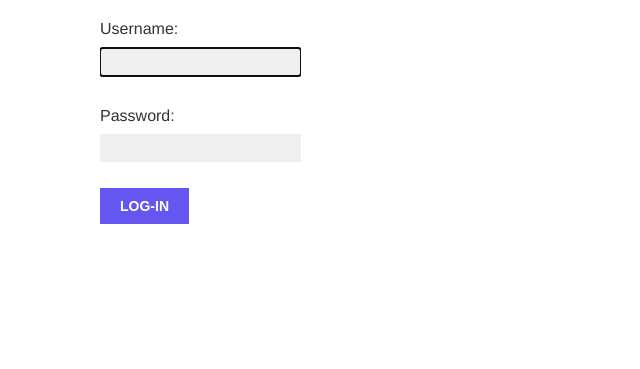
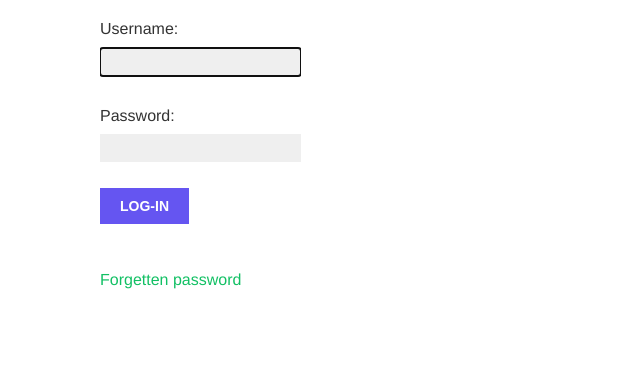
Before and after one commit to DanielLeviLucas/social-app, a Django app: page /account/login/ in a window 1280 px wide. Shown: the part 215-584 px from the top of the page, without its empty margins (0-640 px from the left). Run offline with Django 4.2, Linux system fonts and the light colour scheme; some web fonts are replaced.

Commit message:
Add password_reset anchor tag

```diff
--- a/account/templates/registration/login.html
+++ b/account/templates/registration/login.html
@@ -23,5 +23,8 @@
                 <input type="submit" value="Log-in">
             </p>
         </form>
+        <p>
+            <a href="{% url "password_reset" %}">Forgetten password</a>
+        </p>
     </div>
 {% endblock content %}
```
